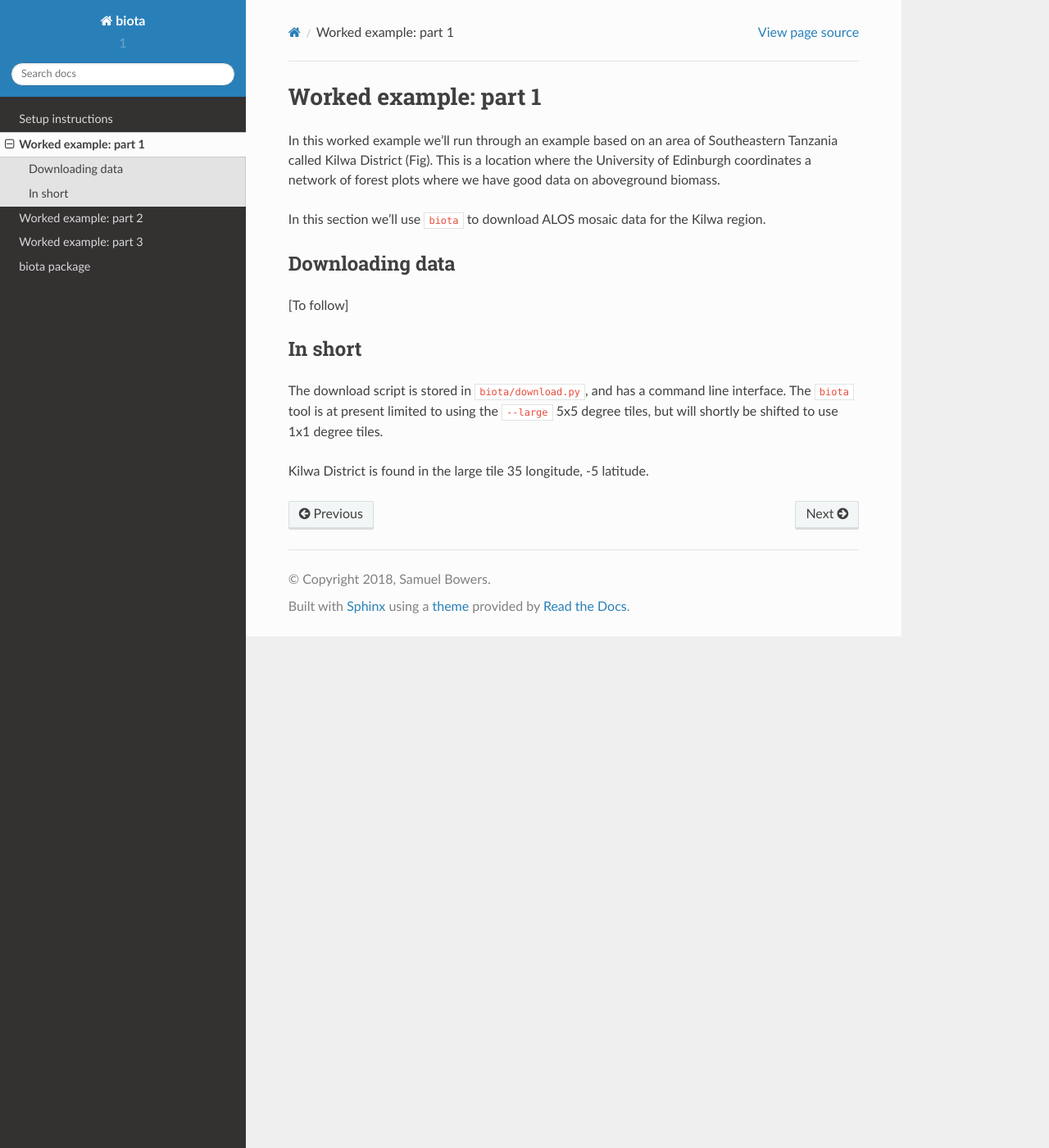
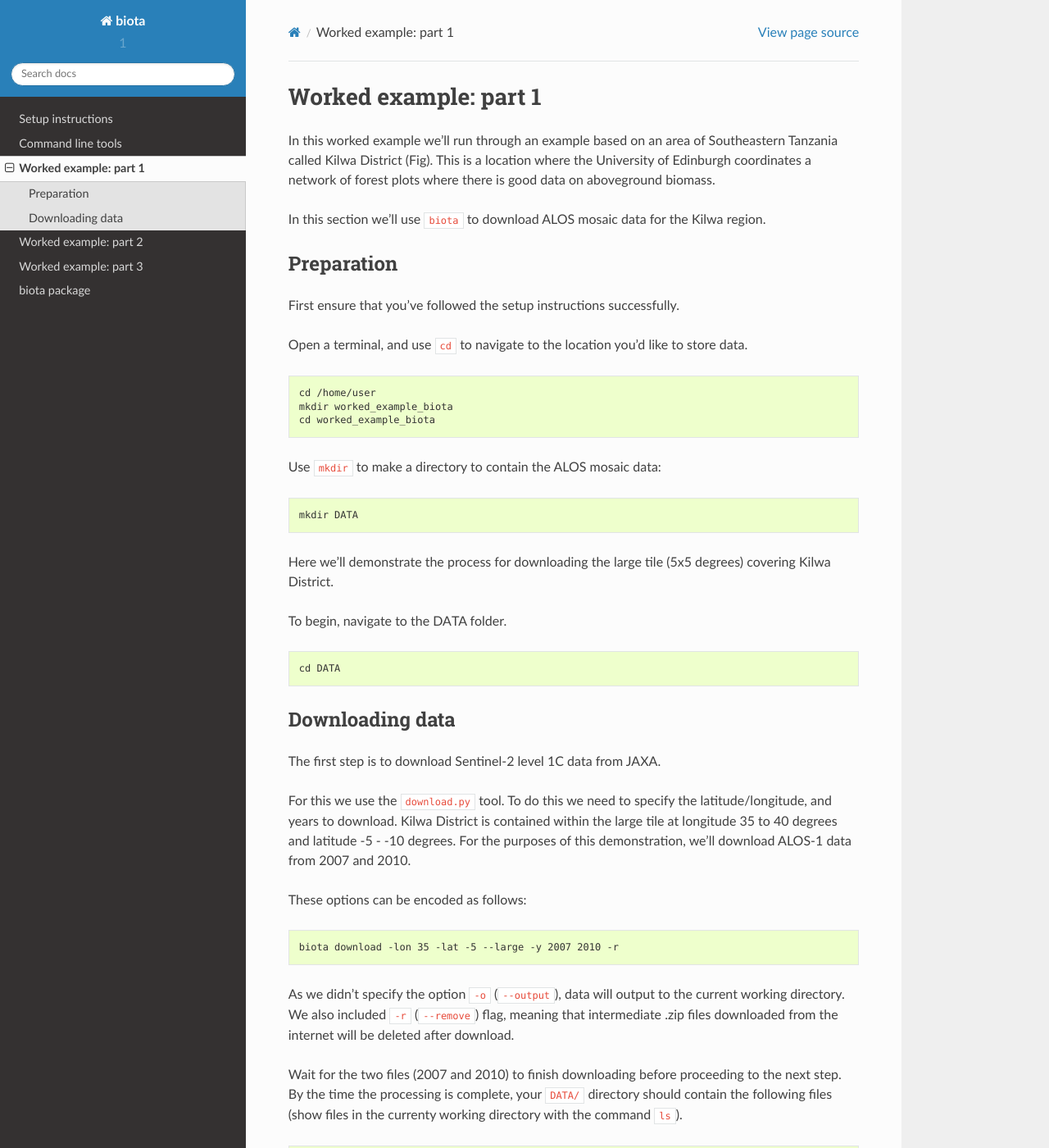
Before and after one commit to smfm-project/biota, a Sphinx documentation site: the page built from docs/source/worked_example_1.rst, in a window 1280 px wide and 1400 px high. Shown: the whole window at 82% size. Built offline with Sphinx 7.4.7 and the Read the Docs theme 2.0.0, drawn with Linux system fonts in a browser that asks for light colours.

Commit message:
Updated worked example

```diff
--- a/docs/source/index.rst
+++ b/docs/source/index.rst
@@ -26,6 +26,7 @@ Contents:
    :maxdepth: 1
 
    setup.rst
+   command_line.rst
    worked_example_1.rst
    worked_example_2.rst
    worked_example_3.rst
--- a/docs/source/setup.rst
+++ b/docs/source/setup.rst
@@ -53,3 +53,9 @@ If successful, you should now be able to import ``biota`` in Python:
 .. code-block:: python
 
     import biota
+
+To avoid having to reference the full path of the Python scripts in biota when using command line tools, add the following line to your .bashrc file:
+
+.. code-block:: console
+
+    echo "alias biota='_biota() { python ~/biota/biota/"$1".py $(shift; echo "$@") ;}; _biota'" >> ~/.bashrc
--- a/docs/source/worked_example_1.rst
+++ b/docs/source/worked_example_1.rst
@@ -1,18 +1,55 @@
 Worked example: part 1
 ======================
 
-In this worked example we'll run through an example based on an area of Southeastern Tanzania called Kilwa District (Fig). This is a location where the University of Edinburgh coordinates a network of forest plots where we have good data on aboveground biomass.
+In this worked example we'll run through an example based on an area of Southeastern Tanzania called Kilwa District (Fig). This is a location where the University of Edinburgh coordinates a network of forest plots where there is good data on aboveground biomass.
 
 In this section we'll use ``biota`` to download ALOS mosaic data for the Kilwa region.
+
+Preparation
+-----------
+
+First ensure that you’ve followed the setup instructions successfully.
+
+Open a terminal, and use ``cd`` to navigate to the location you’d like to store data.
+
+.. code-block:: console
+
+    cd /home/user
+    mkdir worked_example_biota
+    cd worked_example_biota
+
+Use ``mkdir`` to make a directory to contain the ALOS mosaic data:
+
+.. code-block:: console
+
+    mkdir DATA
+
+Here we’ll demonstrate the process for downloading the large tile (5x5 degrees) covering Kilwa District.
+
+To begin, navigate to the DATA folder.
+
+.. code-block:: console
+
+    cd DATA
 
 Downloading data
 ----------------
 
-[To follow]
+The first step is to download Sentinel-2 level 1C data from JAXA.
 
-In short
---------
+For this we use the ``download.py`` tool. To do this we need to specify the latitude/longitude, and years to download. Kilwa District is contained within the large tile at longitude 35 to 40 degrees and latitude -5 - -10 degrees. For the purposes of this demonstration, we’ll download ALOS-1 data from 2007 and 2010.
 
-The download script is stored in ``biota/download.py``, and has a command line interface. The ``biota`` tool is at present limited to using the ``--large`` 5x5 degree tiles, but will shortly be shifted to use 1x1 degree tiles.
+These options can be encoded as follows:
 
-Kilwa District is found in the large tile 35 longitude, -5 latitude.
+.. code-block:: console
+
+    biota download -lon 35 -lat -5 --large -y 2007 2010 -r
+
+As we didn’t specify the option ``-o`` (``--output``), data will output to the current working directory. We also included ``-r`` (``--remove``) flag, meaning that intermediate .zip files downloaded from the internet will be deleted after download.
+
+Wait for the two files (2007 and 2010) to finish downloading before proceeding to the next step. By the time the processing is complete, your ``DATA/`` directory should contain the following files (show files in the currenty working directory with the command ``ls``).
+
+.. code-block:: console
+
+    FILE1
+    FILE2
```
Also changed, not shown: docs/source/command_line.rst (added, +64 -0 lines).
